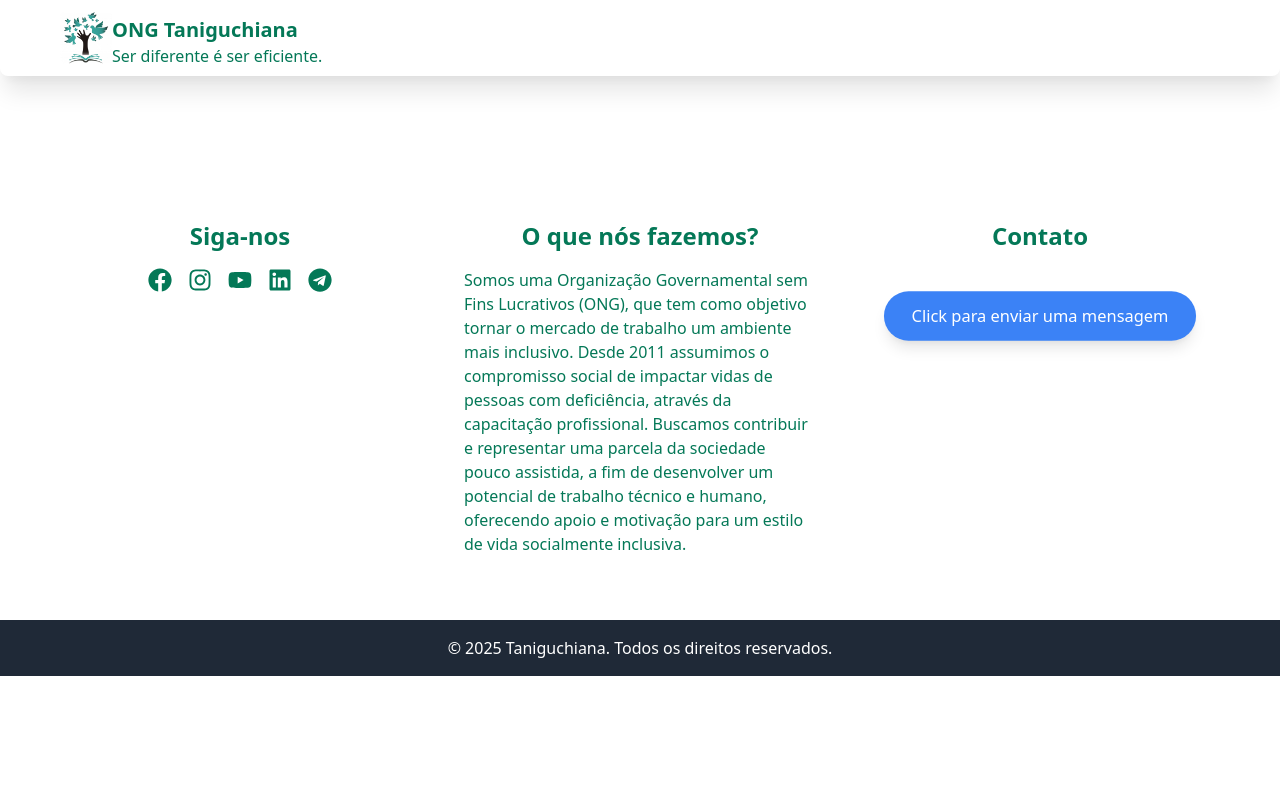
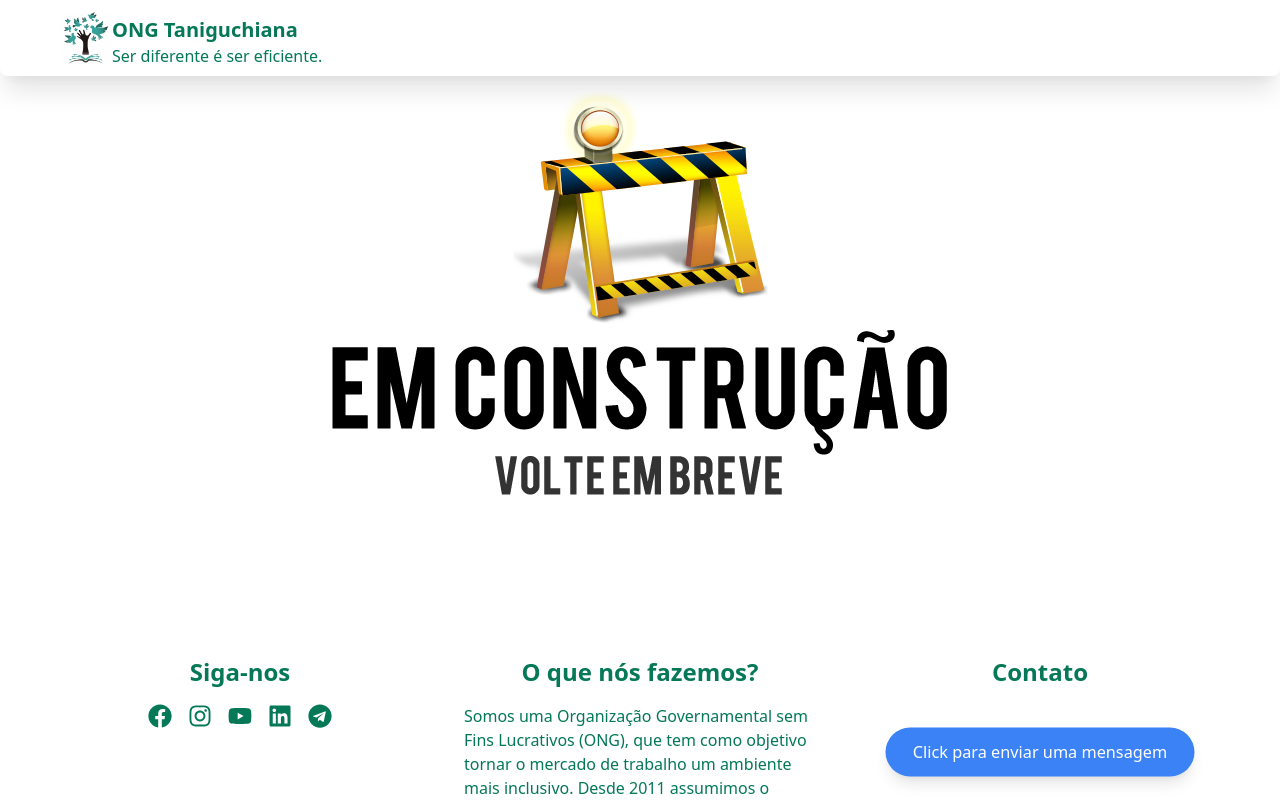
Before and after one commit to FlavioAmorim2/Taniguchiana, a React (Vite) app: page /Courses in a window 1280 px wide. Shown: the top 800 px of the page. Built offline with nearby package versions, Linux system fonts and the light colour scheme.

Commit message:
feature courses

```diff
--- a/src/App.tsx
+++ b/src/App.tsx
@@ -7,6 +7,8 @@ import AboutUs from "./pages/aboutUs/AboutPage";
 import Contact from "./pages/Contact/Contact";
 import HomePage from "./pages/homePage/HomePage";
 import ScrollToTop from "./components/ScrollToTop";
+import Courses from "./pages/Courses/Courses";
+import Team from "./pages/Team/Team";
 
 const App = () => { //: React.FC
   return (
@@ -17,6 +19,8 @@ const App = () => { //: React.FC
           <Navbar />
           <Routes>
             <Route path="/" element={<HomePage />} />
+            <Route path="/Courses" element={<Courses />} />
+            <Route path="/Team" element={<Team />} />
             <Route path="/about" element={<AboutUs />} />
           </Routes>
           <Contact />
--- a/src/components/Header.tsx
+++ b/src/components/Header.tsx
@@ -21,6 +21,8 @@ const Navbar: React.FC = () => {
             {/* <button onClick={() => scrollToSection(heroRef)}> Início </button> */}
             {/* <button onClick={() => scrollToSection(aboutRef)}> Sobre nós </button> */}
             <Link to={"/"} className="nav-links">Início</Link>
+            <Link to={"/Courses"} className="nav-links">Cursos</Link>
+            <Link to={"/Team"} className="nav-links">Equipe</Link>
             <Link to={"/about"} className="nav-links">Sobre nós</Link>
             {/* <button onClick={() => scrollToSection(contactRef)}> Contato </button> */}
           </div>
--- /dev/null
+++ b/src/pages/Courses/Courses.tsx
@@ -0,0 +1,21 @@
+import Wait from "../../assets/imgs/Wait.png";
+
+
+const Courses: React.FC = () => {
+
+    return (
+      <>
+
+ <section className="w-full flex justify-center items-center bg-white pt-4">
+        <img
+          src={Wait}
+          alt="Página em construção"
+          className="max-w-[90%] md:max-w-[600px] h-auto"
+        />
+      </section>
+
+    </>
+  );
+};
+
+  export default Courses;
--- /dev/null
+++ b/src/pages/Team/Team.tsx
@@ -0,0 +1,8 @@
+const Team: React.FC = () => {
+
+    return (
+        <h1>Team</h1>
+    );
+  };
+
+  export default Team;
```
Also changed, not shown: src/assets/imgs/Wait.png (added).
